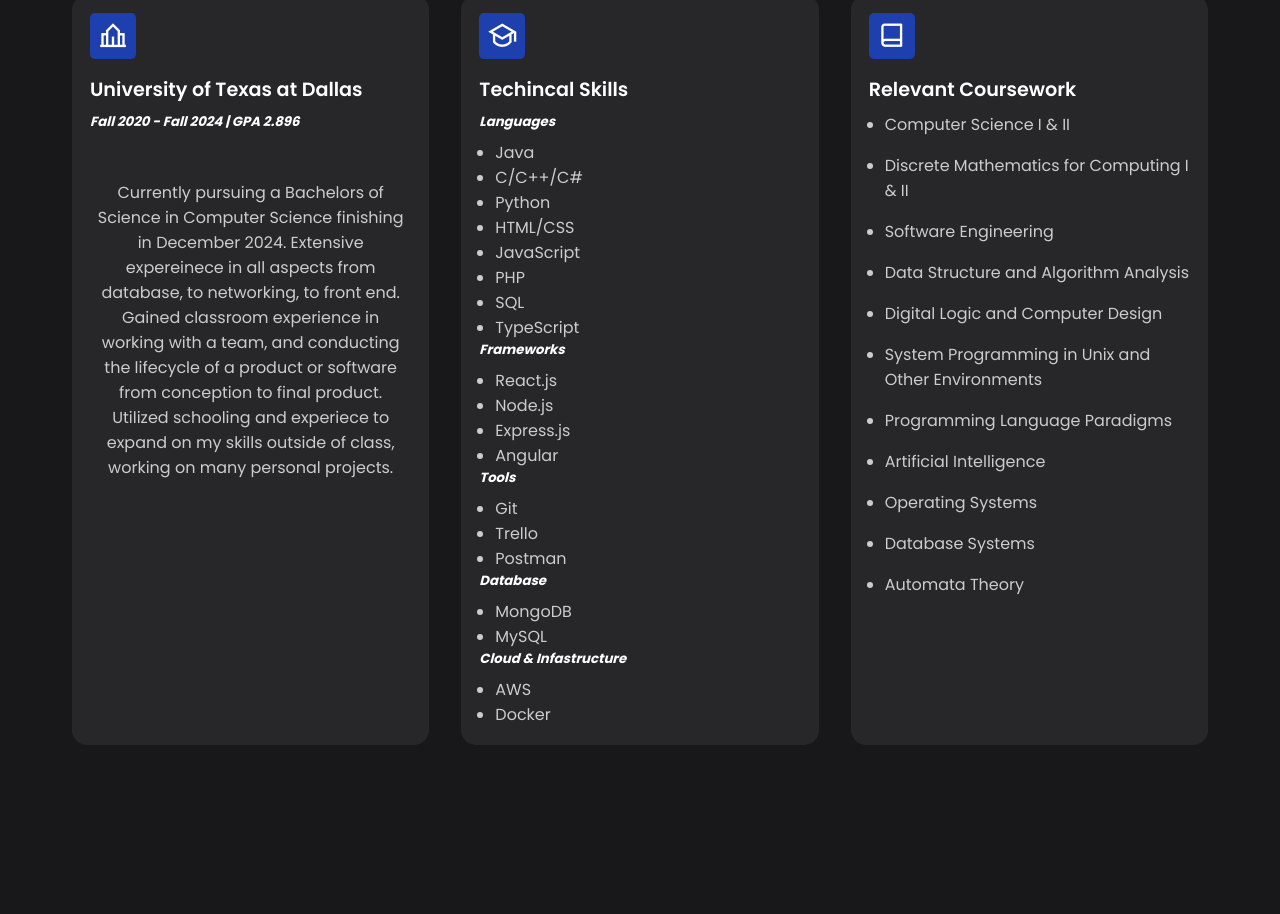
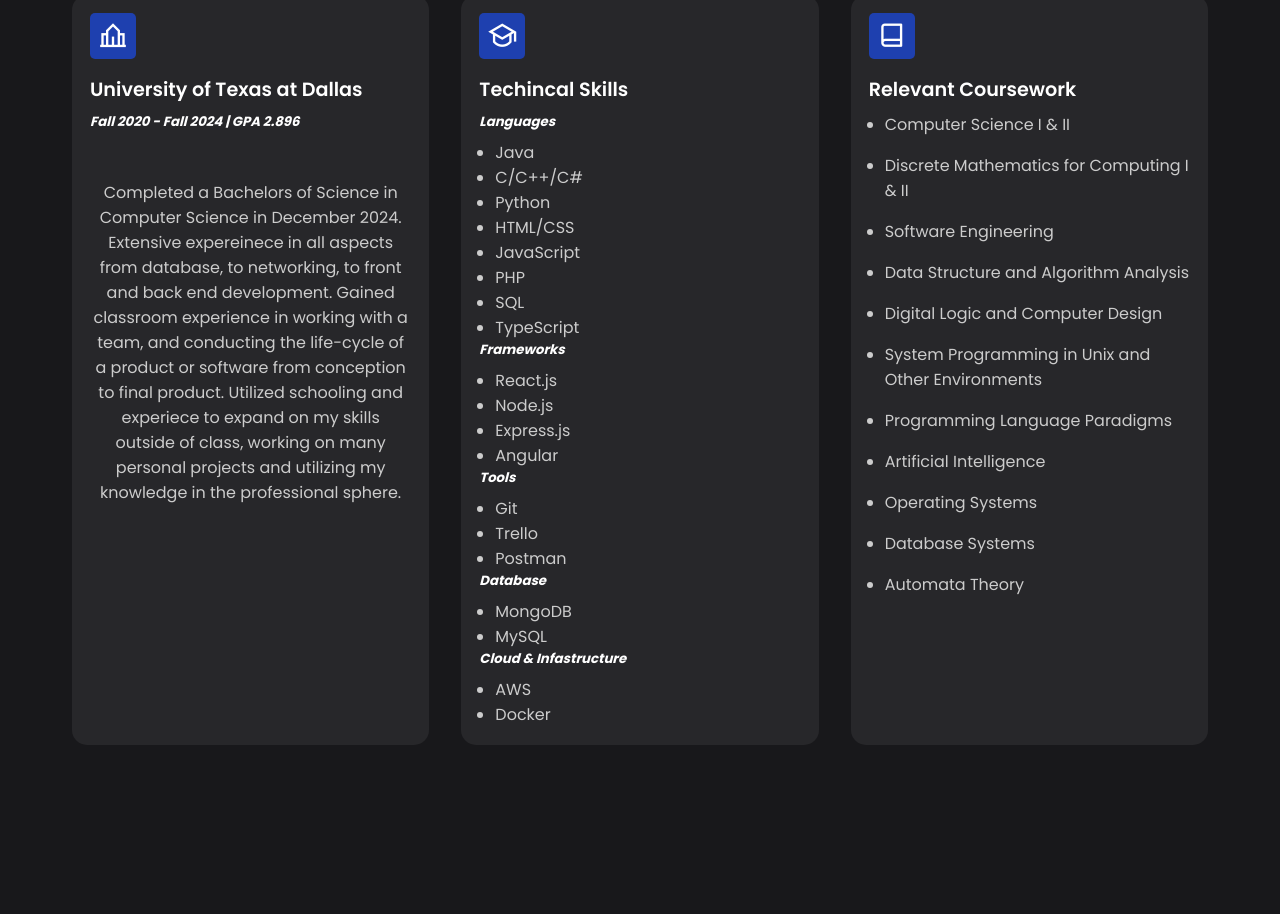
Before and after one commit to pAnderDev/PersonalWebsiteReact, a React (Create React App) app: page / in a window 1280 px wide. Shown: the part 917-1831 px from the top of the page. Built offline with nearby package versions, Linux system fonts and the light colour scheme.

Commit message:
Website updates 7-3-2025

```diff
--- a/src/components/Education.jsx
+++ b/src/components/Education.jsx
@@ -10,9 +10,9 @@ function Education() {
           <h4>University of Texas at Dallas</h4>
           <h5>Fall 2020 - Fall 2024 | GPA 2.896</h5>
           <p>
-           Currently pursuing a Bachelors of Science in Computer Science finishing in December 2024. Extensive expereinece in all aspects from database, to
-           networking, to front end. Gained classroom experience in working with a team, and conducting the lifecycle of a product or software from conception to final product.
-           Utilized schooling and experiece to expand on my skills outside of class, working on many personal projects.
+           Completed a Bachelors of Science in Computer Science in December 2024. Extensive expereinece in all aspects from database, to networking, to front and back end development.
+           Gained classroom experience in working with a team, and conducting the life-cycle of a product or software from conception to final product.
+           Utilized schooling and experiece to expand on my skills outside of class, working on many personal projects and utilizing my knowledge in the professional sphere.
           </p>
         </div>
         <div className="card">
```
